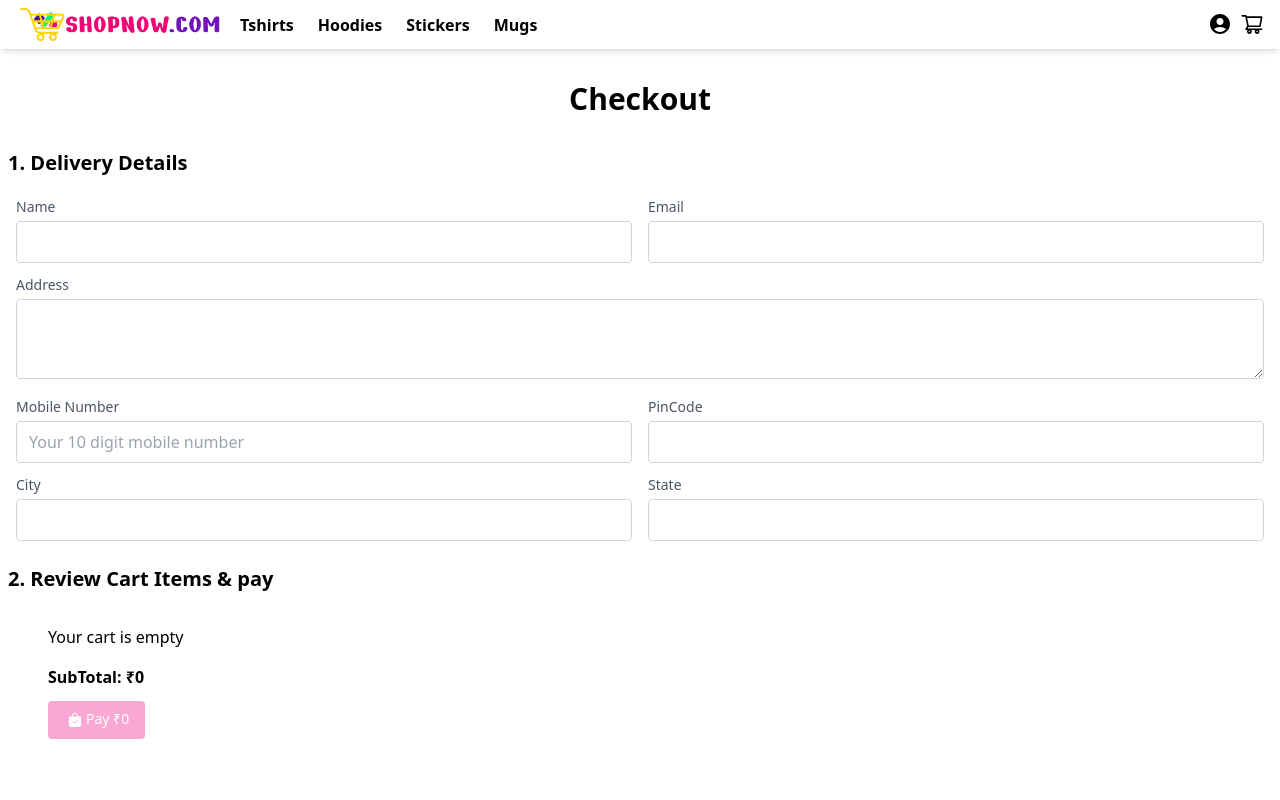
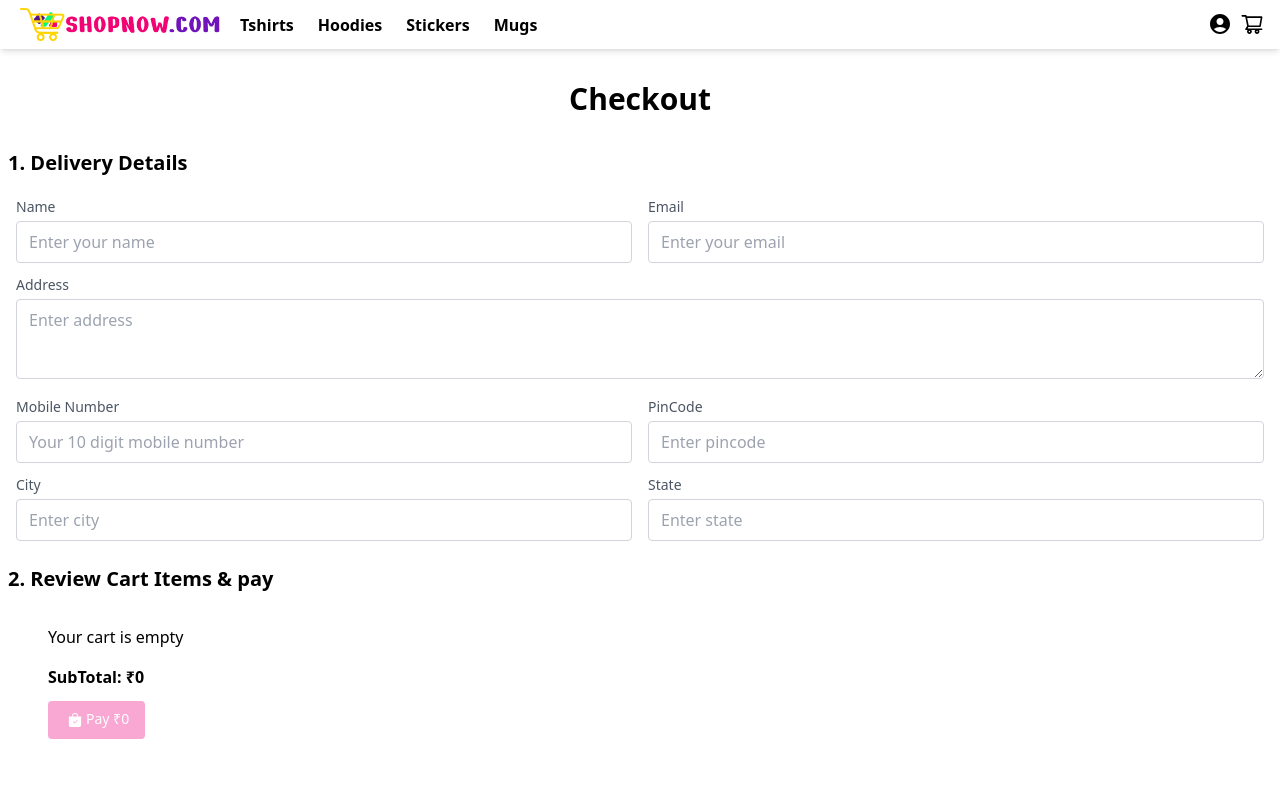
Before and after one commit to Safeer99/animerch, a Next.js app: page /checkout in a window 1280 px wide. Shown: the top 800 px of the page. Built offline with nearby package versions, Linux system fonts and the light colour scheme; sample sign-in values are in the browser's storage.

Commit message:
update pincode checkability fix some issues in payment

```diff
--- a/models/Order.js
+++ b/models/Order.js
@@ -6,6 +6,7 @@ const OrderSchema = new mongoose.Schema({
     paymentInfo: { type: String, default: '' },
     products: { type: Object, required: true },
     address: { type: String, required: true },
+    transactionid: { type: String, default: '' },
     amount: { type: Number, required: true },
     status: { type: String, default: 'initiated', required: true },
     deliveryStatus: { type: String, default: 'Not Shipped', required: true },
--- a/pages/api/pincode.js
+++ b/pages/api/pincode.js
@@ -1,8 +1,6 @@
 // Next.js API route support: https://nextjs.org/docs/api-routes/introduction
+import pincodes from '../../pincodes.json'
 
 export default function handler(req, res) {
-    let pincodes = {
-        "248001": ["Dehradun", "Uttarakhand"],
-    }
     res.status(200).json(pincodes)
 }
--- a/pages/api/posttransaction.js
+++ b/pages/api/posttransaction.js
@@ -5,14 +5,14 @@ import connectDb from '../../middleware/mongoose'
 const handler = async (req, res) => {
     let order;
     if (req.body.status === 'TXN_SUCCESS') {
-        order = await Order.findOneAndUpdate({ orderId: req.body.ORDERID }, { paymentInfo: JSON.stringify(req.body), status: 'Paid' });
+        order = await Order.findOneAndUpdate({ orderId: req.body.ORDERID }, { paymentInfo: JSON.stringify(req.body), status: 'Paid', transactionid: req.body.TXNID });
         let products = order.products;
         for (let slug in products) {
             await Product.findOneAndUpdate({ slug: slug }, { $inc: { availableQty: -products[slug].qty } })
         }
 
     } else if (req.body.status === 'PENDING') {
-        order = await Order.findOneAndUpdate({ orderId: req.body.ORDERID }, { paymentInfo: JSON.stringify(req.body), status: 'Pending' });
+        order = await Order.findOneAndUpdate({ orderId: req.body.ORDERID }, { paymentInfo: JSON.stringify(req.body), status: 'Pending', transactionid: req.body.TXNID });
     }
     res.redirect('/order?clearcart=1&id=' + order._id, 200)
 }
--- a/pages/checkout.js
+++ b/pages/checkout.js
@@ -8,6 +8,7 @@ import 'react-toastify/dist/ReactToastify.css';
 // import Head from 'next/head'
 // import Script from 'next/script'
 import { useRouter } from 'next/router'
+import pincodes from '../pincodes.json'
 
 const Checkout = () => {
     const { cart, clearCart, removeFromCart, addToCart, subTotal } = CartState()
@@ -26,6 +27,7 @@ const Checkout = () => {
     const handleChange = async (e) => {
 
         if (e.target.name === 'name') setName(e.target.value);
+        else if (e.target.name === 'email') setEmail(e.target.value);
         else if (e.target.name === 'phone') setPhone(e.target.value);
         else if (e.target.name === 'address') setAddress(e.target.value);
         else if (e.target.name === 'pincode') {
@@ -56,6 +58,20 @@ const Checkout = () => {
 
 
     const initiatePayment = async () => {
+        if (!Object.keys(pincodes).includes(pinCode)) {
+            toast.error("Sorry, this location is not serviceable", {
+                position: "top-right",
+                autoClose: 1500,
+                hideProgressBar: false,
+                closeOnClick: true,
+                pauseOnHover: true,
+                draggable: true,
+                progress: undefined,
+                theme: "light",
+            });
+            return;
+        }
+        console.log("service");
         let orderId = Math.floor(Math.random() * Date.now());
 
         const data = { cart, subTotal, orderId, email, name, address, pinCode, phone };
@@ -102,7 +118,7 @@ const Checkout = () => {
             //     console.log("error => ", error);
             // });
         } else {
-            clearCart();
+            if (response.cartClear) clearCart();
             toast.error(response.error, {
                 position: "top-right",
                 autoClose: 1500,
@@ -127,19 +143,19 @@ const Checkout = () => {
                 <div className="px-2 w-1/2">
                     <div className="mb-2">
                         <label htmlFor="name" className='leading-7 text-sm text-gray-600'>Name</label>
-                        <input onChange={handleChange} value={name} type="text" name='name' className='w-full bg-white rounded border border-gray-300 focus:border-pink-500 focus:ring-2 focus:ring-pink-200 text-base outline-none text-gray-700 py-1 px-3 leading-8 transition-colors duration-200 ease-in-out' />
+                        <input onChange={handleChange} value={name} placeholder="Enter your name" type="text" name='name' className='w-full bg-white rounded border border-gray-300 focus:border-pink-500 focus:ring-2 focus:ring-pink-200 text-base outline-none text-gray-700 py-1 px-3 leading-8 transition-colors duration-200 ease-in-out' />
                     </div>
                 </div>
                 <div className="px-2 w-1/2">
                     <div className="mb-2">
                         <label htmlFor="email" className='leading-7 text-sm text-gray-600'>Email</label>
-                        <input readOnly={true} value={email} type="email" name='email' className='w-full bg-white rounded border border-gray-300 focus:border-pink-500 focus:ring-2 focus:ring-pink-200 text-base outline-none text-gray-700 py-1 px-3 leading-8 transition-colors duration-200 ease-in-out' />
+                        <input onChange={handleChange} value={email} placeholder="Enter your email" type="email" name='email' className='w-full bg-white rounded border border-gray-300 focus:border-pink-500 focus:ring-2 focus:ring-pink-200 text-base outline-none text-gray-700 py-1 px-3 leading-8 transition-colors duration-200 ease-in-out' />
                     </div>
                 </div>
                 <div className="px-2 w-[100%]">
                     <div className="mb-2">
                         <label htmlFor="address" className='leading-7 text-sm text-gray-600'>Address</label>
-                        <textarea onChange={handleChange} value={address} name="address" id="address" cols="30" rows="5" className='w-full h-20 bg-white rounded border border-gray-300 focus:border-pink-500 focus:ring-2 focus:ring-pink-200 text-base outline-none text-gray-700 py-1 px-3 leading-8 transition-colors duration-200 ease-in-out' ></textarea>
+                        <textarea onChange={handleChange} value={address} placeholder="Enter address" name="address" id="address" cols="30" rows="5" className='w-full h-20 bg-white rounded border border-gray-300 focus:border-pink-500 focus:ring-2 focus:ring-pink-200 text-base outline-none text-gray-700 py-1 px-3 leading-8 transition-colors duration-200 ease-in-out' ></textarea>
                     </div>
                 </div>
                 <div className="px-2 w-1/2">
@@ -152,19 +168,19 @@ const Checkout = () => {
                 <div className="px-2 w-1/2">
                     <div className="mb-2">
                         <label htmlFor="pincode" className='leading-7 text-sm text-gray-600'>PinCode</label>
-                        <input onChange={handleChange} value={pinCode} type="pincode" name='pincode' className='w-full bg-white rounded border border-gray-300 focus:border-pink-500 focus:ring-2 focus:ring-pink-200 text-base outline-none text-gray-700 py-1 px-3 leading-8 transition-colors duration-200 ease-in-out' />
+                        <input onChange={handleChange} value={pinCode} placeholder="Enter pincode" type="pincode" name='pincode' className='w-full bg-white rounded border border-gray-300 focus:border-pink-500 focus:ring-2 focus:ring-pink-200 text-base outline-none text-gray-700 py-1 px-3 leading-8 transition-colors duration-200 ease-in-out' />
                     </div>
                 </div>
                 <div className="px-2 w-1/2">
                     <div className="mb-2">
                         <label htmlFor="city" className='leading-7 text-sm text-gray-600'>City</label>
-                        <input onChange={handleChange} value={city} type="text" name='city' className='w-full bg-white rounded border border-gray-300 focus:border-pink-500 focus:ring-2 focus:ring-pink-200 text-base outline-none text-gray-700 py-1 px-3 leading-8 transition-colors duration-200 ease-in-out' />
+                        <input onChange={handleChange} value={city} placeholder="Enter city" type="text" name='city' className='w-full bg-white rounded border border-gray-300 focus:border-pink-500 focus:ring-2 focus:ring-pink-200 text-base outline-none text-gray-700 py-1 px-3 leading-8 transition-colors duration-200 ease-in-out' />
                     </div>
                 </div>
                 <div className="px-2 w-1/2">
                     <div className="mb-2">
                         <label htmlFor="state" className='leading-7 text-sm text-gray-600'>State</label>
-                        <input onChange={handleChange} value={state} type="text" name='state' className='w-full bg-white rounded border border-gray-300 focus:border-pink-500 focus:ring-2 focus:ring-pink-200 text-base outline-none text-gray-700 py-1 px-3 leading-8 transition-colors duration-200 ease-in-out' />
+                        <input onChange={handleChange} value={state} placeholder="Enter state" type="text" name='state' className='w-full bg-white rounded border border-gray-300 focus:border-pink-500 focus:ring-2 focus:ring-pink-200 text-base outline-none text-gray-700 py-1 px-3 leading-8 transition-colors duration-200 ease-in-out' />
                     </div>
                 </div>
             </div>
--- a/pages/order.js
+++ b/pages/order.js
@@ -34,7 +34,7 @@ const MyOrder = ({ order }) => {
                             return <div key={item} className="flex border-t border-gray-200 py-2">
                                 <span className="text-gray-500">{products[item].name} ({products[item].size}/{products[item].variant})</span>
                                 <span className="ml-auto text-gray-900">{products[item].qty}</span>
-                                <span className="ml-auto text-gray-900">₹{products[item].price}</span>
+                                <span className="ml-auto text-gray-900">₹{products[item].price} X {products[item].qty} = ₹{products[item].price * products[item].qty}</span>
                             </div>
                         })}
                         <div className="flex flex-col">
--- /dev/null
+++ b/pincodes.json
@@ -0,0 +1,3 @@
+{
+    "248001": ["Dehradun", "Uttarakhand"]
+}
```
Also changed, not shown: pages/api/pretransaction.js (+4 -4 lines).
